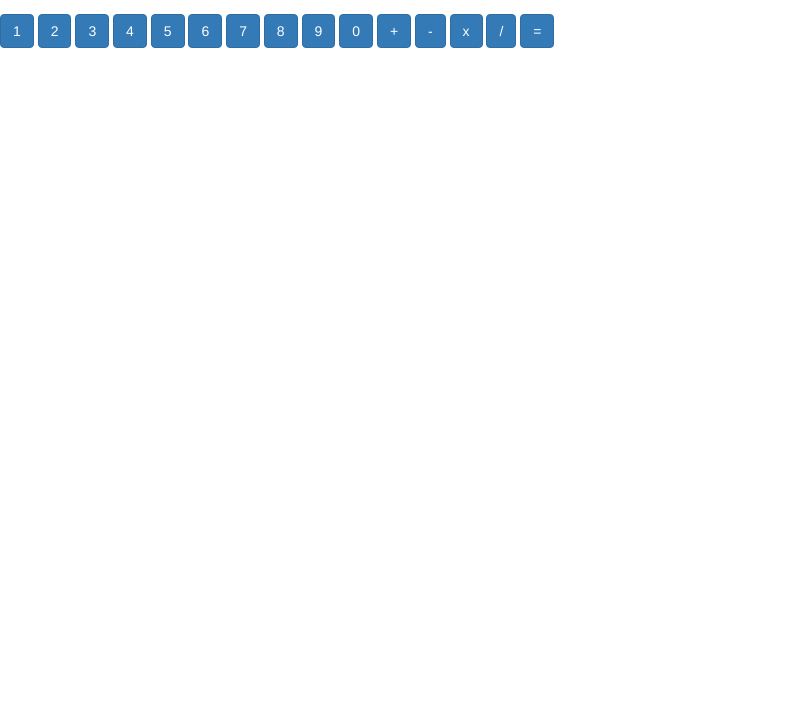
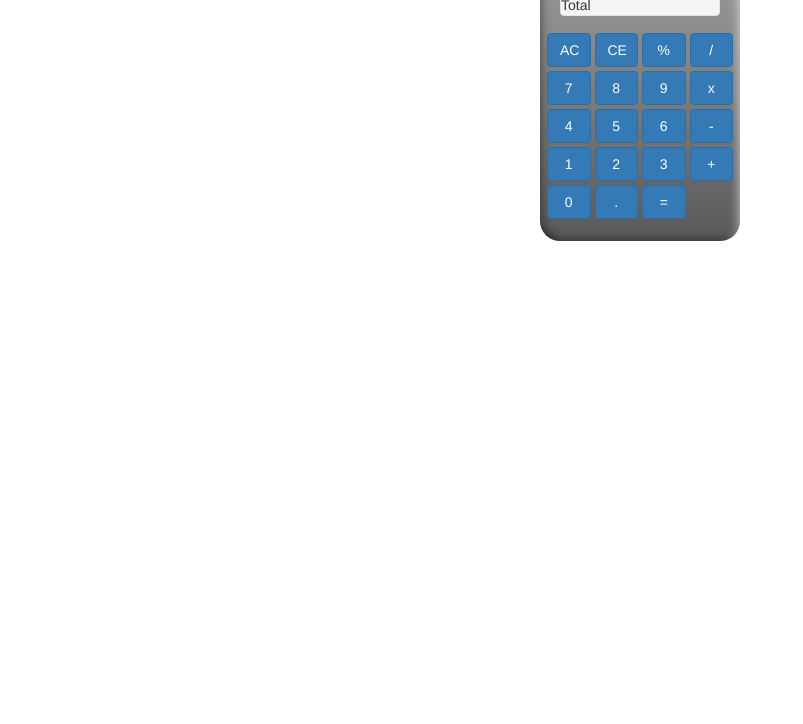
Before and after one commit to NyxHemera/calculator, a plain HTML site: page index.html in a window 1280 px wide. Shown: the part 76-800 px from the top of the page, without its empty margins (0-803 px from the left). Drawn offline with nearby package versions, Linux system fonts and the light colour scheme.

Commit message:
Layout-TextArea
Changed total area to being a textarea.
Updated styling.

```diff
--- /dev/null
+++ b/css/style.css
@@ -0,0 +1,66 @@
+#add {
+	width: 100%;
+}
+
+#container-total {
+
+}
+
+
+#total {
+	margin: 0;
+	padding: 0;
+	margin-top: 0px;
+	margin-bottom: 10px;
+
+	width: 100%;
+	resize: none;
+
+
+}
+
+.btn-num {
+	margin: 0 auto;
+
+	width: 100%;
+	height: 100%;
+}
+
+.btn-operator {
+	margin: 0 auto;
+
+	width: 100%;
+	height: 100%;
+}
+
+.container-calculator {
+	margin: 0 auto;
+	margin-top: 50px;
+	padding: 20px;
+
+	width: 200px;
+
+	border-radius: 20px;
+
+	background: #999999;
+	background-image: -webkit-linear-gradient(#999999, #595959);
+	background-image: -moz-linear-gradient(#999999, #595959);
+	background-image: -o-linear-gradient(#999999, #595959);
+	background-image: linear-gradient(#999999, #595959);
+
+		/*There are two insets to give a shadow on the bottom left
+	   and a glare on the top right. Simulates a bevel decently.*/
+	-webkit-box-shadow: inset 5px -5px 13px -7px rgba(0,0,0,0.75),
+	inset -5px 5px 13px -7px rgba(255,255,255,1);
+	-moz-box-shadow: inset 5px -5px 13px -7px rgba(0,0,0,0.75),
+	inset -5px 5px 13px -7px rgba(255,255,255,1);
+	box-shadow: inset 5px -5px 13px -7px rgba(0,0,0,0.75),
+	inset -5px 5px 13px -7px rgba(255,255,255,1);
+}
+
+.clicker {
+	margin: 0 auto;
+	padding: 2px 2px 2px 2px;
+
+
+}
--- a/index.html
+++ b/index.html
@@ -8,6 +8,7 @@
 
     <link rel='stylesheet prefetch' href='http://maxcdn.bootstrapcdn.com/bootstrap/3.3.5/css/bootstrap.min.css'>
 
+        <link rel="stylesheet" href="css/style.css">
 
 
 
@@ -16,24 +17,80 @@
 
   <body>
 
-    <h1 id="total">Total</h1>
+    <div class="text-center container-fluid container-calculator">
+	<div id="container-total">
+		<textarea rows="1" cols="50" class="well" id="total">Total</textarea>
+	</div>
 
-<h2 class="btn btn-primary btn-num" id="one">1</h2>
-<h2 class="btn btn-primary btn-num" id="two">2</h2>
-<h2 class="btn btn-primary btn-num" id="three">3</h2>
-<h2 class="btn btn-primary btn-num" id="four">4</h2>
-<h2 class="btn btn-primary btn-num" id="five">5</h2>
-<h2 class="btn btn-primary btn-num" id="six">6</h2>
-<h2 class="btn btn-primary btn-num" id="seven">7</h2>
-<h2 class="btn btn-primary btn-num" id="eight">8</h2>
-<h2 class="btn btn-primary btn-num" id="nine">9</h2>
-<h2 class="btn btn-primary btn-num" id="zero">0</h2>
+	<div class="row">
+		<div class="col-xs-3 clicker">
+			<h2 class="btn btn-primary btn-operator" id="AC">AC</h2>
+		</div>
+		<div class="col-xs-3 clicker">
+			<h2 class="btn btn-primary btn-operator" id="CE">CE</h2>
+		</div>
+		<div class="col-xs-3 clicker">
+			<h2 class="btn btn-primary btn-operator" id="%">%</h2>
+		</div>
+		<div class="col-xs-3 clicker">
+			<h3 class="btn btn-primary btn-operator" id="divide">/</h3>
+		</div>
+	</div>
+	<div class="row">
+		<div class="col-xs-3 clicker">
+			<h2 class="btn btn-primary btn-num" id="seven">7</h2>
+		</div>
+		<div class="col-xs-3 clicker">
+			<h2 class="btn btn-primary btn-num" id="eight">8</h2>
+		</div>
+		<div class="col-xs-3 clicker">
+			<h2 class="btn btn-primary btn-num" id="nine">9</h2>
+		</div>
+		<div class="col-xs-3 clicker">
+			<h3 class="btn btn-primary btn-operator" id="multiply">x</h3>
+		</div>
+	</div>
+	<div class="row">
+		<div class="col-xs-3 clicker">
+			<h2 class="btn btn-primary btn-num" id="four">4</h2>
+		</div>
+		<div class="col-xs-3 clicker">
+			<h2 class="btn btn-primary btn-num" id="five">5</h2>
+		</div>
+		<div class="col-xs-3 clicker">
+			<h2 class="btn btn-primary btn-num" id="six">6</h2>
+		</div>
+		<div class="col-xs-3 clicker">
+			<h3 class="btn btn-primary btn-operator" id="subtract">-</h3>
+		</div>
+	</div>
+	<div class="row">
+		<div class="col-xs-3 clicker">
+			<h2 class="btn btn-primary btn-num" id="one">1</h2>
+		</div>
+		<div class="col-xs-3 clicker">
+			<h2 class="btn btn-primary btn-num" id="two">2</h2>
+		</div>
+		<div class="col-xs-3 clicker">
+			<h2 class="btn btn-primary btn-num" id="three">3</h2>
+		</div>
+		<div class="col-xs-3 clicker">
+			<h3 class="btn btn-primary btn-operator" id="add">+</h3>
+		</div>
+	</div>
+	<div class="row">
+		<div class="col-xs-3 clicker">
+			<h2 class="btn btn-primary btn-num" id="zero">0</h2>
+		</div>
+		<div class="col-xs-3 clicker">
+			<h2 class="btn btn-primary btn-num" id="decimal">.</h2>
+		</div>
+		<div class="col-xs-3 clicker">
+			<h3 class="btn btn-primary btn-operator" id="equal">=</h3>
+		</div>
+	</div>
 
-<h3 class="btn btn-primary btn-operator" id="add">+</h3>
-<h3 class="btn btn-primary btn-operator" id="subtract">-</h3>
-<h3 class="btn btn-primary btn-operator" id="multiply">x</h3>
-<h3 class="btn btn-primary btn-operator" id="divide">/</h3>
-<h3 class="btn btn-primary btn-operator" id="equal">=</h3>
+</div>
     <script src='http://cdnjs.cloudflare.com/ajax/libs/jquery/2.1.3/jquery.min.js'></script>
 
         <script src="js/index.js"></script>
--- a/js/index.js
+++ b/js/index.js
@@ -3,7 +3,7 @@ $( document ).ready(function() {
 	var operator = 0;
 	var currentnum = 0;
 	var total = 0;
-
+	var digital = false;
 
 
 	function run() {
@@ -29,8 +29,17 @@ $( document ).ready(function() {
 	}
 
 	function addDigit(newnum) {
-		currentnum = parseInt("" + currentnum + newnum);
-		updateScreen(currentnum);
+
+		if(digital){
+			newnum = currentnum + (newnum/10);
+			currentnum = newnum;
+			updateScreen(currentnum);
+			digital = false;
+		}else{
+			currentnum = parseFloat("" + currentnum + newnum);
+			updateScreen(currentnum);
+		}
+
 	}
 
 	function sum() {
@@ -56,6 +65,17 @@ $( document ).ready(function() {
 	function divide() {
 		total = total / currentnum;
 		currentnum = 0;
+	}
+
+	function allClear() {
+		currentnum = 0;
+		total = 0;
+		updateScreen(currentnum);
+	}
+
+	function clearEntry() {
+		currentnum = 0;
+		updateScreen(currentnum);
 	}
 
 	function updateScreen(num) {
@@ -88,6 +108,12 @@ $( document ).ready(function() {
 		updateScreen(total);
 		operator = 4;
 	});
+	$("#AC").on( "click", function() {
+		allClear();
+	});
+	$("#CE").on( "click", function() {
+		clearEntry();
+	});
 
 	$("#one").on( "click", function() {
 		addDigit(1);
@@ -119,5 +145,8 @@ $( document ).ready(function() {
 	$("#zero").on( "click", function() {
 		addDigit(0);
 	});
+	$("#decimal").on( "click", function() {
+		digital = true;
+	});
 
 });
```
Also changed, not shown: license.txt.
